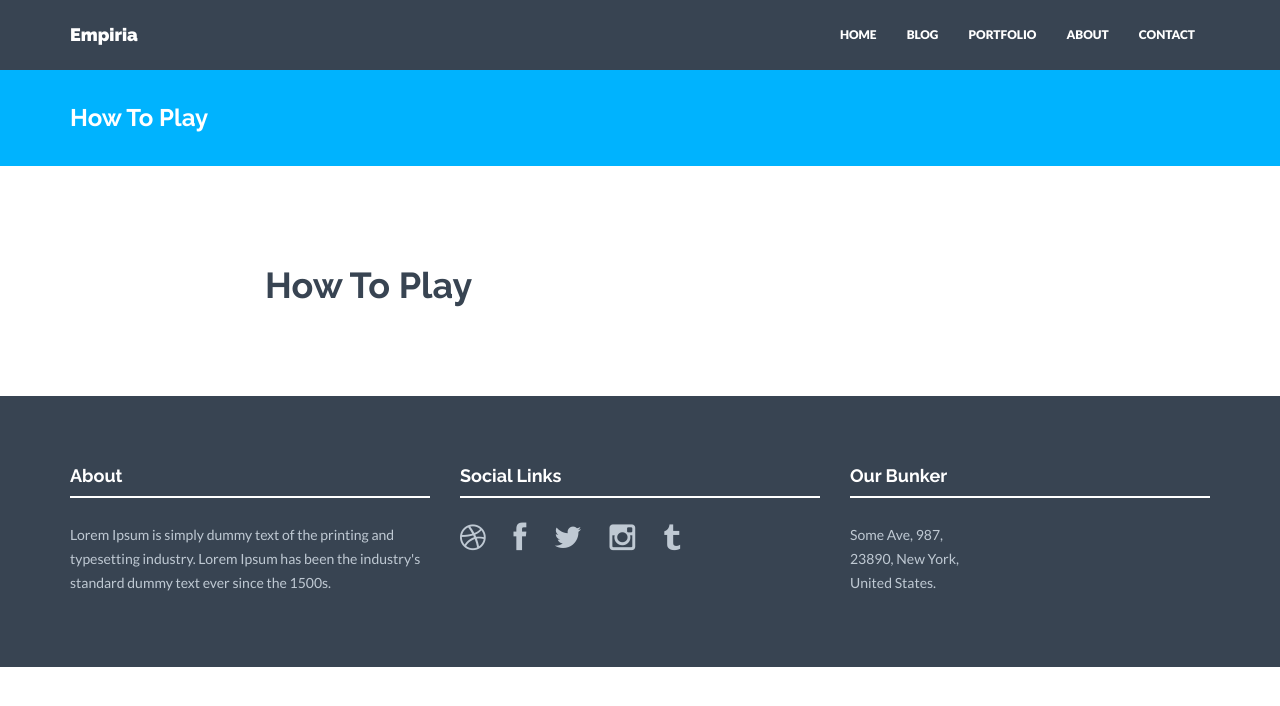
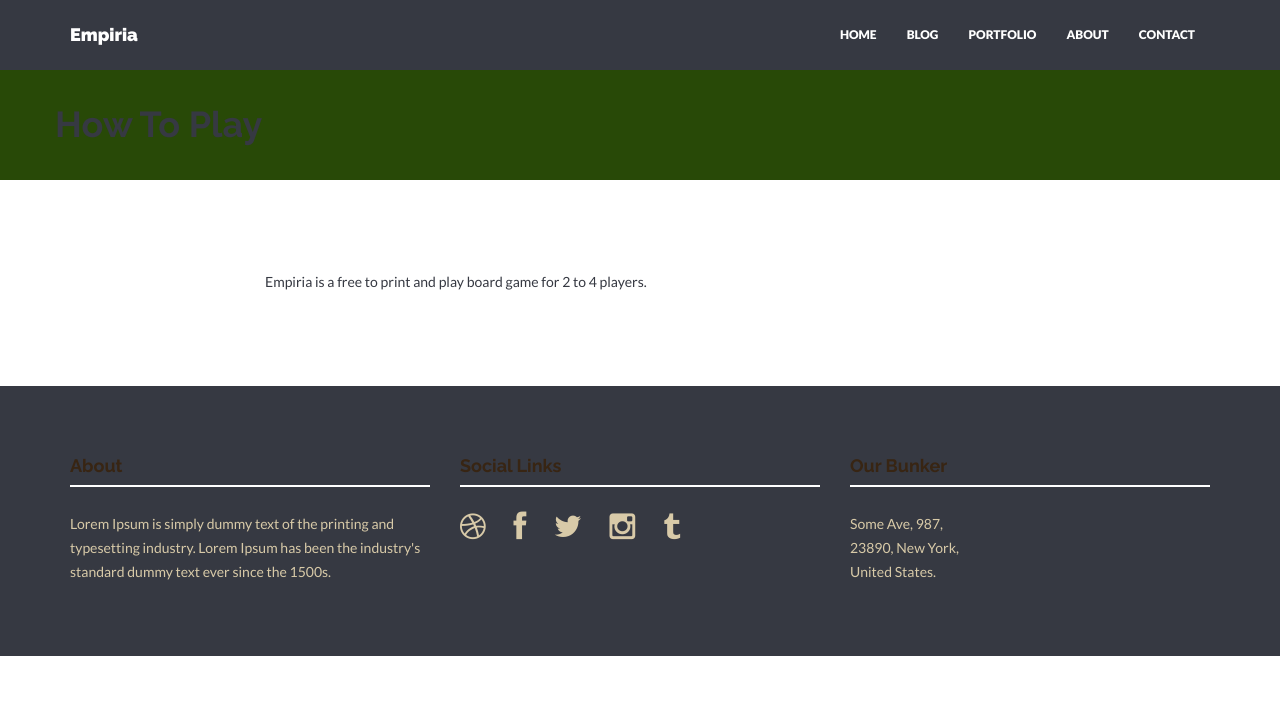
Before and after one commit to ChibiCritters/empiria-card-game, a Jekyll site: the page built from how-to-play.html, in a window 1280 px wide. Shown: the top 706 px of the page. Built offline with Jekyll 4.4.1, drawn with Linux system fonts in a browser that asks for light colours; nearby versions of some CDN libraries.

Commit message:
forest theme

```diff
--- a/_config.yml
+++ b/_config.yml
@@ -13,13 +13,13 @@ permalink: /:categories/:title
 excerpt_separator: <!--more--> #use this in posts to define how long the excerpt of the post (that is shown on the Blog page) is
 
 colors:  #in hex code if not noted else
-  primary: "#00b3fe" #"#F70031"
-  primary_rgb: "0,179,254" #"247,0,49" #rgb of the primary. Needed in some places for the transparency effect.
-  secondary: "#384452" #"#33004D"
-  link: "#428bca"
-  link_hover: "#01b2fe"
-  footer_heading: "#ffffff"
-  footer_content: "#bfc9d3"
+  primary: "#284907" #"#F70031"
+  primary_rgb: "40,73,7" #"247,0,49" #rgb of the primary. Needed in some places for the transparency effect.
+  secondary: "#363942" #"#33004D"
+  link: "#5C832F"
+  link_hover: "#284907"
+  footer_heading: "#382513"
+  footer_content: "#D8CAA8"
 
 
 ### CONTACT SETTINGS ###
--- a/_includes/header.html
+++ b/_includes/header.html
@@ -7,7 +7,7 @@
                 <h5>Print out the assets, get some standard 52 card decks, and grow your empire!</h5>
             </div>
             <div class="col-lg-8 col-lg-offset-2 himg">
-                <img src="{{ "/assets/img/browser.png" | prepend: site.baseurl }}" class="img-responsive">
+                <img src="{{ "/assets/img/forest.jpeg" | prepend: site.baseurl }}" class="img-responsive">
             </div>
         </div><!-- /row -->
     </div> <!-- /container -->
--- a/_includes/wrap.html
+++ b/_includes/wrap.html
@@ -1,7 +1,7 @@
 <div id="blue">
     <div class="container">
         <div class="row">
-            <h3>{% if page.wrap_title %}{{ page.wrap_title }}{% else %}{{ page.title }}{% endif %}</h3>
+            <h1>{% if page.wrap_title %}{{ page.wrap_title }}{% else %}{{ page.title }}{% endif %}</h1>
         </div><!-- /row -->
     </div> <!-- /container -->
 </div><!-- /blue -->
--- a/how-to-play.html
+++ b/how-to-play.html
@@ -9,7 +9,9 @@ permalink: /how-to-play/
     <!-- How to play -->
 
     <div class="col-lg-8 col-lg-offset-2">
-      <h1>How To Play</h1>
+      <p>
+        Empiria is a free to print and play board game for 2 to 4 players.
+      </p>
     </div><!--/col-lg-8 -->
 
   </div>
```
Also changed, not shown: assets/img/browser.png (deleted), 2 other files.
